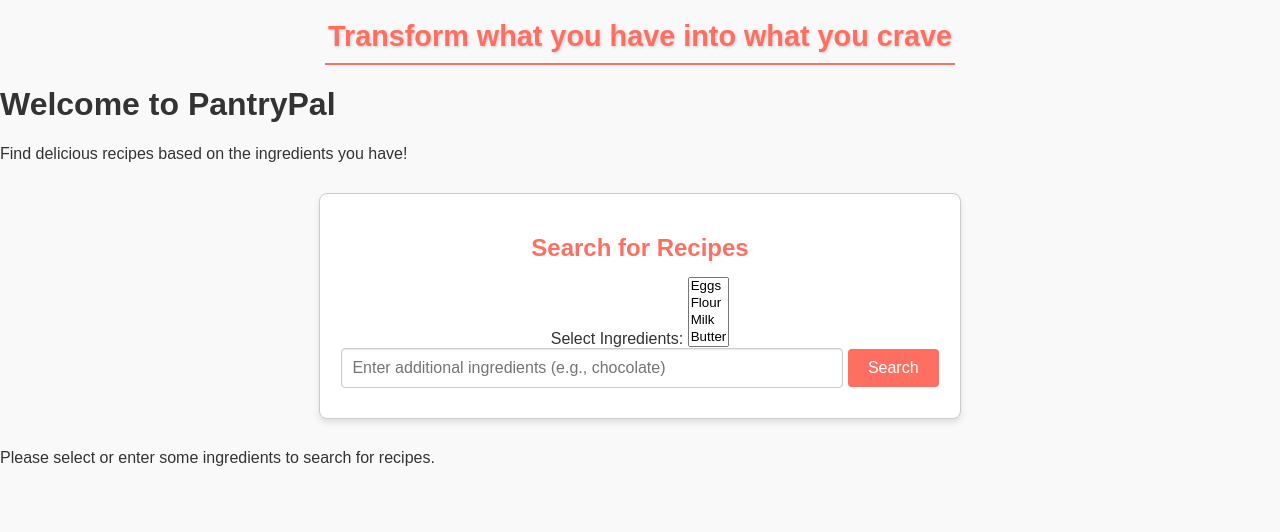
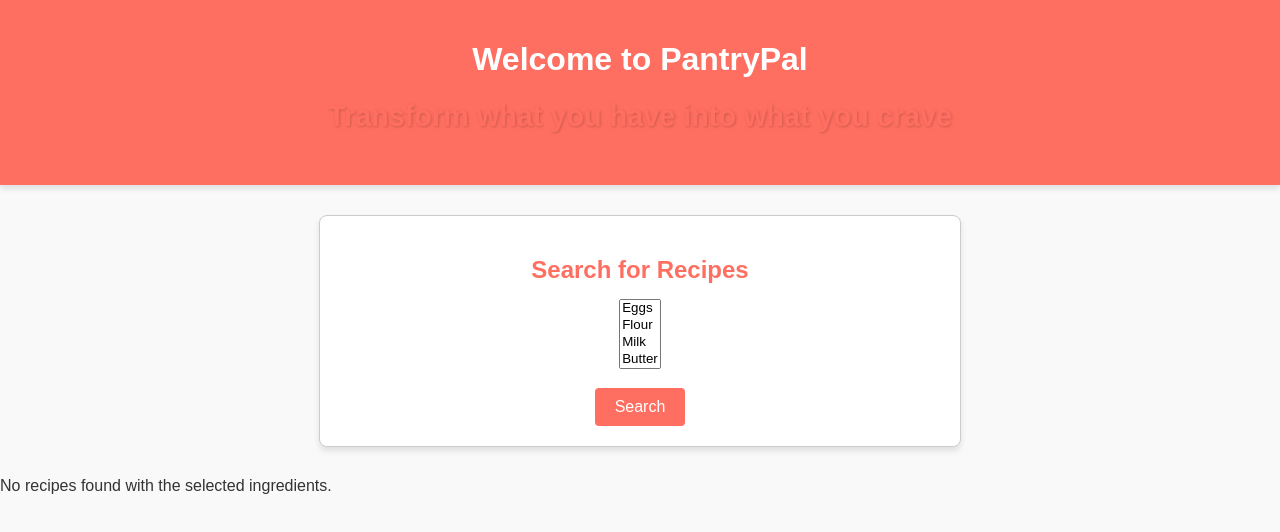
Before and after one commit to conga0881/pantrypal, a plain HTML site: page index.html in a window 1280 px wide. Both pictures are taken after a click on the button "Search". Drawn offline with Linux system fonts and the light colour scheme.

Commit message:
Add recipe search functionality

```diff
--- a/index.html
+++ b/index.html
@@ -1,55 +1,31 @@
 <!DOCTYPE html>
 <html lang="en">
 <head>
-    <meta charset="UTF-8" />
-    <meta name="viewport" content="width=device-width, initial-scale=1.0" />
+    <meta charset="UTF-8">
+    <meta name="viewport" content="width=device-width, initial-scale=1.0">
     <title>PantryPal</title>
     <link rel="stylesheet" href="styles.css">
+    <script src="script.js" defer></script>
 </head>
 <body>
-    <div class="slogan">Transform what you have into what you crave</div>
+    <header>
         <h1>Welcome to PantryPal</h1>
-    <p>Find delicious recipes based on the ingredients you have!</p>
+        <p class="slogan">Transform what you have into what you crave</p>
+    </header>
 
     <div class="search-container">
         <h2>Search for Recipes</h2>
-      <!-- Ingredient Selection Dropdown -->
-      <label for="ingredient-select">Select Ingredients:</label>
-      <select id="ingredient-select" multiple>
+        <select id="ingredient-search" multiple>
             <option value="eggs">Eggs</option>
             <option value="flour">Flour</option>
             <option value="milk">Milk</option>
             <option value="butter">Butter</option>
             <option value="sugar">Sugar</option>
-        <!-- Add more ingredients as necessary -->
         </select>
-
-      <!-- Text Input for Additional Ingredients -->
-      <input type="text" id="ingredient-search" placeholder="Enter additional ingredients (e.g., chocolate)" />
-
-      <!-- Search Button -->
+        <br><br>
         <button onclick="searchRecipes()">Search</button>
     </div>
 
-    <div id="search-results"></div>
-
-    <script>
-      function searchRecipes() {
-        const selectedIngredients = Array.from(document.getElementById('ingredient-select').selectedOptions).map(option => option.value);
-        const additionalIngredients = document.getElementById('ingredient-search').value.split(',');
-
-        const allIngredients = [...selectedIngredients, ...additionalIngredients].map(ingredient => ingredient.trim()).filter(Boolean);
-
-        // Show results
-        const resultContainer = document.getElementById('search-results');
-        if (allIngredients.length > 0) {
-          resultContainer.innerHTML = `<h3>Recipes for: ${allIngredients.join(', ')}</h3>`;
-          // Here you would replace this with an actual recipe search logic/API
-          resultContainer.innerHTML += `<p>Found recipes based on the ingredients: ${allIngredients.join(', ')}</p>`;
-        } else {
-          resultContainer.innerHTML = "<p>Please select or enter some ingredients to search for recipes.</p>";
-        }
-      }
-    </script>
+    <div id="recipe-results"></div>
 </body>
 </html>
--- /dev/null
+++ b/script.js
@@ -0,0 +1,41 @@
+const recipes = [
+    {
+        name: "Pancakes",
+        ingredients: ["eggs", "flour", "milk", "butter", "sugar"],
+        instructions: "Mix all ingredients together and cook on a skillet."
+    },
+    {
+        name: "Cake",
+        ingredients: ["eggs", "flour", "milk", "butter", "sugar"],
+        instructions: "Bake in a preheated oven at 350°F for 30 minutes."
+    },
+    {
+        name: "Omelette",
+        ingredients: ["eggs", "butter"],
+        instructions: "Whisk eggs, pour into a pan with butter, and cook until firm."
+    }
+];
+
+function searchRecipes() {
+    const selectedIngredients = Array.from(
+        document.querySelectorAll('#ingredient-search option:checked')
+    ).map(option => option.value);
+
+    const filteredRecipes = recipes.filter(recipe =>
+        recipe.ingredients.every(ingredient => selectedIngredients.includes(ingredient))
+    );
+
+    const resultsDiv = document.getElementById("recipe-results");
+    resultsDiv.innerHTML = "";
+
+    if (filteredRecipes.length > 0) {
+        let resultHTML = "<h2>Recipes Found:</h2><ul>";
+        filteredRecipes.forEach(recipe => {
+            resultHTML += `<li><strong>${recipe.name}</strong>: ${recipe.instructions}</li>`;
+        });
+        resultHTML += "</ul>";
+        resultsDiv.innerHTML = resultHTML;
+    } else {
+        resultsDiv.innerHTML = "<p>No recipes found with the selected ingredients.</p>";
+    }
+}
```
Lines whose indentation alone changed are shown as unchanged.
